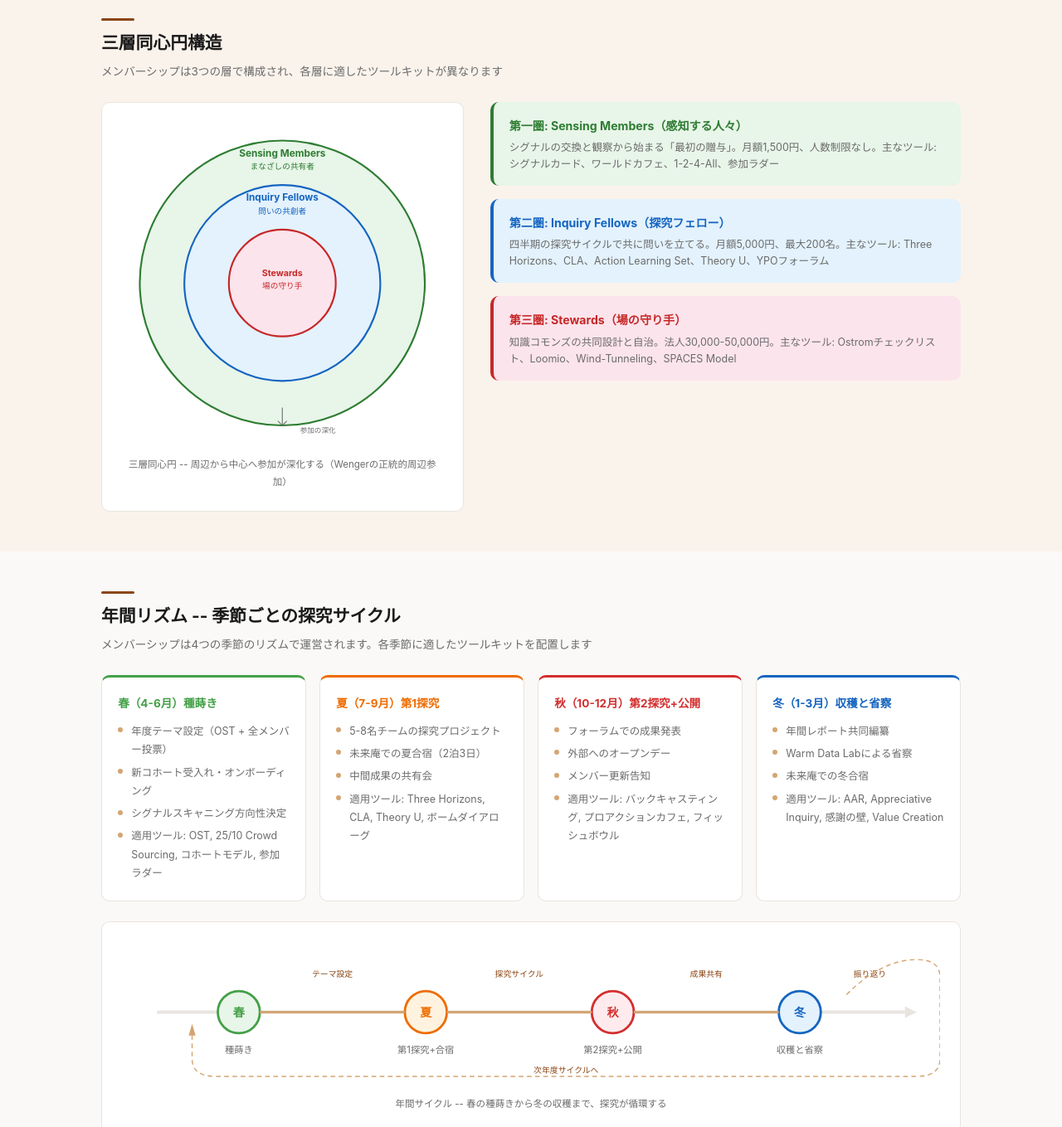
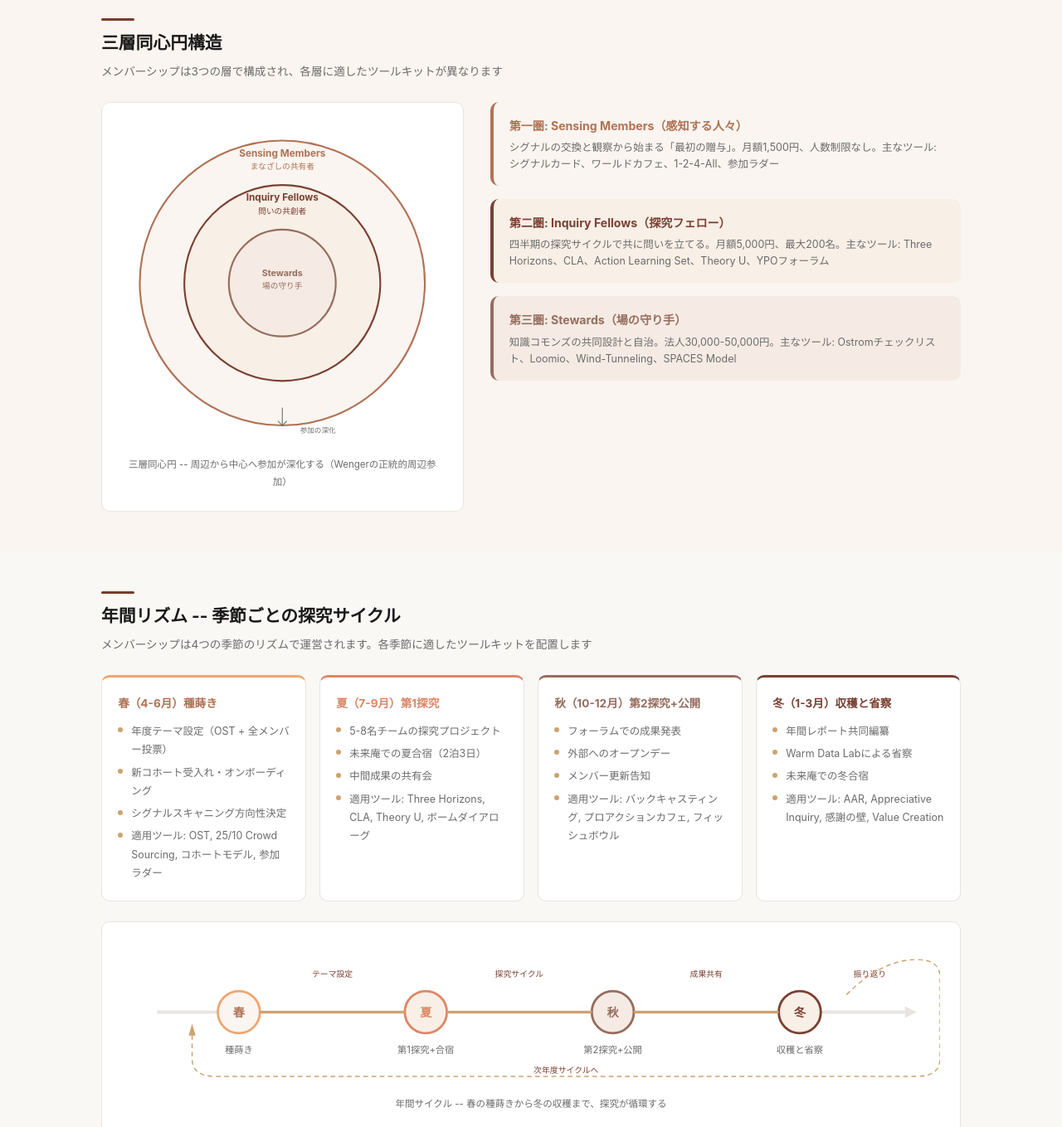
Before and after one commit to yuyanishimura0312/membership-toolkit, a plain HTML site: page index.html in a window 1280 px wide. Shown: the part 920-2279 px from the top of the page at 83% size. Drawn offline with Linux system fonts and the light colour scheme.

Commit message:
style: apply Miratuku CI guidelines to all colors and typography
Co-Authored-By: Claude Opus 4.6 (1M context) <noreply@anthropic.com>

```diff
--- a/index.html
+++ b/index.html
@@ -7,27 +7,43 @@
 <link rel="icon" href="https://esse-sense.com/favicon.ico">
 <style>
 :root {
-  --bg: #faf9f7;
+  /* Miratuku CI Colors */
+  --bg: #faf8f5;
   --card: #ffffff;
   --text: #1a1a1a;
   --text-muted: #6b6b6b;
-  --accent: #8b4513;
-  --accent-soft: #d4a574;
-  --accent-bg: #f5ede4;
-  --accent-light: #faf3ec;
+  --accent: #783c28;
+  --accent-soft: #CEA26F;
+  --accent-bg: #f8efe6;
+  --accent-light: #faf5f0;
   --border: #e8e4df;
   --shadow: 0 1px 3px rgba(0,0,0,0.06);
   --shadow-md: 0 4px 12px rgba(0,0,0,0.08);
   --radius: 10px;
   --max-width: 1100px;
-  --tier1: #2e7d32; --tier1-bg: #e8f5e9;
-  --tier2: #1565c0; --tier2-bg: #e3f2fd;
-  --tier3: #c62828; --tier3-bg: #fce4ec;
-  --cat-community: #6d4c41; --cat-foresight: #0277bd; --cat-dialogue: #00695c;
-  --cat-commons: #4527a0; --cat-engagement: #bf360c;
+  /* Tier colors from CI palette */
+  --tier1: #B07256; --tier1-bg: #faf5f0;
+  --tier2: #7A4033; --tier2-bg: #f8efe6;
+  --tier3: #966D5E; --tier3-bg: #f5ebe4;
+  /* Category colors from CI 12-color palette */
+  --cat-community: #7A4033; --cat-foresight: #B07256; --cat-dialogue: #DC8766;
+  --cat-commons: #966D5E; --cat-engagement: #CEA26F;
+  /* CI named colors for reference */
+  --ci-golden-orange: #F0A671;
+  --ci-light-beige: #F2C792;
+  --ci-warm-beige: #F1C189;
+  --ci-camel: #CEA26F;
+  --ci-pale-peach: #F8CDAC;
+  --ci-sand-gold: #F0BE83;
+  --ci-soft-salmon: #EFC4A4;
+  --ci-rose-peach: #F7BEA2;
+  --ci-terracotta: #DC8766;
+  --ci-amber-brown: #B07256;
+  --ci-warm-brown: #966D5E;
+  --ci-deep-brown: #7A4033;
 }
 * { margin: 0; padding: 0; box-sizing: border-box; }
-body { font-family: 'Hiragino Kaku Gothic ProN','Noto Sans JP',-apple-system,sans-serif; background: var(--bg); color: var(--text); line-height: 1.8; font-size: 15px; }
+body { font-family: -apple-system,BlinkMacSystemFont,'Segoe UI',system-ui,'Hiragino Kaku Gothic ProN','Noto Sans JP',sans-serif; background: var(--bg); color: var(--text); line-height: 1.8; font-size: 15px; }
 
 /* === Header === */
 .header { background: var(--card); border-bottom: 1px solid var(--border); padding: .75rem 2rem; position: sticky; top: 0; z-index: 100; }
@@ -219,34 +235,34 @@ body { font-family: 'Hiragino Kaku Gothic ProN','Noto Sans JP',-apple-system,san
         <!-- Background -->
         <rect x="0" y="0" width="400" height="320" fill="none"/>
         <!-- Center circle -->
-        <circle cx="200" cy="160" r="45" fill="#f5ede4" stroke="#8b4513" stroke-width="2"/>
-        <text x="200" y="155" text-anchor="middle" font-size="10" font-weight="700" fill="#8b4513">認識的</text>
-        <text x="200" y="168" text-anchor="middle" font-size="10" font-weight="700" fill="#8b4513">共同体</text>
+        <circle cx="200" cy="160" r="45" fill="#f8efe6" stroke="#7A4033" stroke-width="2"/>
+        <text x="200" y="155" text-anchor="middle" font-size="10" font-weight="700" fill="#7A4033">認識的</text>
+        <text x="200" y="168" text-anchor="middle" font-size="10" font-weight="700" fill="#7A4033">共同体</text>
         <!-- Category nodes -->
-        <circle cx="200" cy="40" r="32" fill="#efebe9" stroke="#6d4c41" stroke-width="2"/>
-        <text x="200" y="37" text-anchor="middle" font-size="9" font-weight="600" fill="#6d4c41">共同体</text>
-        <text x="200" y="48" text-anchor="middle" font-size="9" font-weight="600" fill="#6d4c41">構築</text>
-        <line x1="200" y1="72" x2="200" y2="115" stroke="#6d4c41" stroke-width="1.5" stroke-dasharray="4,3"/>
-
-        <circle cx="352" cy="100" r="32" fill="#e1f5fe" stroke="#0277bd" stroke-width="2"/>
-        <text x="352" y="95" text-anchor="middle" font-size="8" font-weight="600" fill="#0277bd">フォーサイト</text>
-        <text x="352" y="107" text-anchor="middle" font-size="8" font-weight="600" fill="#0277bd">シグナル</text>
-        <line x1="325" y1="120" x2="242" y2="145" stroke="#0277bd" stroke-width="1.5" stroke-dasharray="4,3"/>
-
-        <circle cx="320" cy="260" r="32" fill="#e0f2f1" stroke="#00695c" stroke-width="2"/>
-        <text x="320" y="255" text-anchor="middle" font-size="8" font-weight="600" fill="#00695c">対話</text>
-        <text x="320" y="267" text-anchor="middle" font-size="8" font-weight="600" fill="#00695c">ファシリテーション</text>
-        <line x1="295" y1="242" x2="235" y2="192" stroke="#00695c" stroke-width="1.5" stroke-dasharray="4,3"/>
-
-        <circle cx="80" cy="260" r="32" fill="#ede7f6" stroke="#4527a0" stroke-width="2"/>
-        <text x="80" y="255" text-anchor="middle" font-size="9" font-weight="600" fill="#4527a0">知識</text>
-        <text x="80" y="267" text-anchor="middle" font-size="9" font-weight="600" fill="#4527a0">コモンズ</text>
-        <line x1="105" y1="240" x2="168" y2="190" stroke="#4527a0" stroke-width="1.5" stroke-dasharray="4,3"/>
-
-        <circle cx="48" cy="100" r="32" fill="#fbe9e7" stroke="#bf360c" stroke-width="2"/>
-        <text x="48" y="93" text-anchor="middle" font-size="8" font-weight="600" fill="#bf360c">エンゲージ</text>
-        <text x="48" y="105" text-anchor="middle" font-size="8" font-weight="600" fill="#bf360c">メント</text>
-        <line x1="75" y1="118" x2="158" y2="148" stroke="#bf360c" stroke-width="1.5" stroke-dasharray="4,3"/>
+        <circle cx="200" cy="40" r="32" fill="#faf5f0" stroke="#7A4033" stroke-width="2"/>
+        <text x="200" y="37" text-anchor="middle" font-size="9" font-weight="600" fill="#7A4033">共同体</text>
+        <text x="200" y="48" text-anchor="middle" font-size="9" font-weight="600" fill="#7A4033">構築</text>
+        <line x1="200" y1="72" x2="200" y2="115" stroke="#7A4033" stroke-width="1.5" stroke-dasharray="4,3"/>
+
+        <circle cx="352" cy="100" r="32" fill="#faf5f0" stroke="#B07256" stroke-width="2"/>
+        <text x="352" y="95" text-anchor="middle" font-size="8" font-weight="600" fill="#B07256">フォーサイト</text>
+        <text x="352" y="107" text-anchor="middle" font-size="8" font-weight="600" fill="#B07256">シグナル</text>
+        <line x1="325" y1="120" x2="242" y2="145" stroke="#B07256" stroke-width="1.5" stroke-dasharray="4,3"/>
+
+        <circle cx="320" cy="260" r="32" fill="#faf5f0" stroke="#DC8766" stroke-width="2"/>
+        <text x="320" y="255" text-anchor="middle" font-size="8" font-weight="600" fill="#DC8766">対話</text>
+        <text x="320" y="267" text-anchor="middle" font-size="8" font-weight="600" fill="#DC8766">ファシリテーション</text>
+        <line x1="295" y1="242" x2="235" y2="192" stroke="#DC8766" stroke-width="1.5" stroke-dasharray="4,3"/>
+
+        <circle cx="80" cy="260" r="32" fill="#f5ebe4" stroke="#966D5E" stroke-width="2"/>
+        <text x="80" y="255" text-anchor="middle" font-size="9" font-weight="600" fill="#966D5E">知識</text>
+        <text x="80" y="267" text-anchor="middle" font-size="9" font-weight="600" fill="#966D5E">コモンズ</text>
+        <line x1="105" y1="240" x2="168" y2="190" stroke="#966D5E" stroke-width="1.5" stroke-dasharray="4,3"/>
+
+        <circle cx="48" cy="100" r="32" fill="#f8efe6" stroke="#CEA26F" stroke-width="2"/>
+        <text x="48" y="93" text-anchor="middle" font-size="8" font-weight="600" fill="#CEA26F">エンゲージ</text>
+        <text x="48" y="105" text-anchor="middle" font-size="8" font-weight="600" fill="#CEA26F">メント</text>
+        <line x1="75" y1="118" x2="158" y2="148" stroke="#CEA26F" stroke-width="1.5" stroke-dasharray="4,3"/>
       </svg>
       <div class="diagram-caption">5カテゴリの関係図 -- すべてが「認識的共同体」を中心に連動する</div>
     </div>
@@ -266,17 +282,17 @@ body { font-family: 'Hiragino Kaku Gothic ProN','Noto Sans JP',-apple-system,san
         <!-- Concentric circles diagram -->
         <svg viewBox="0 0 360 360" xmlns="http://www.w3.org/2000/svg">
           <!-- Outer ring -->
-          <circle cx="180" cy="180" r="160" fill="#e8f5e9" stroke="#2e7d32" stroke-width="2"/>
-          <text x="180" y="38" text-anchor="middle" font-size="11" font-weight="700" fill="#2e7d32">Sensing Members</text>
-          <text x="180" y="52" text-anchor="middle" font-size="9" fill="#2e7d32">まなざしの共有者</text>
+          <circle cx="180" cy="180" r="160" fill="#faf5f0" stroke="#B07256" stroke-width="2"/>
+          <text x="180" y="38" text-anchor="middle" font-size="11" font-weight="700" fill="#B07256">Sensing Members</text>
+          <text x="180" y="52" text-anchor="middle" font-size="9" fill="#B07256">まなざしの共有者</text>
           <!-- Middle ring -->
-          <circle cx="180" cy="180" r="110" fill="#e3f2fd" stroke="#1565c0" stroke-width="2"/>
-          <text x="180" y="88" text-anchor="middle" font-size="11" font-weight="700" fill="#1565c0">Inquiry Fellows</text>
-          <text x="180" y="102" text-anchor="middle" font-size="9" fill="#1565c0">問いの共創者</text>
+          <circle cx="180" cy="180" r="110" fill="#f8efe6" stroke="#7A4033" stroke-width="2"/>
+          <text x="180" y="88" text-anchor="middle" font-size="11" font-weight="700" fill="#7A4033">Inquiry Fellows</text>
+          <text x="180" y="102" text-anchor="middle" font-size="9" fill="#7A4033">問いの共創者</text>
           <!-- Inner ring -->
-          <circle cx="180" cy="180" r="60" fill="#fce4ec" stroke="#c62828" stroke-width="2"/>
-          <text x="180" y="172" text-anchor="middle" font-size="10" font-weight="700" fill="#c62828">Stewards</text>
-          <text x="180" y="186" text-anchor="middle" font-size="9" fill="#c62828">場の守り手</text>
+          <circle cx="180" cy="180" r="60" fill="#f5ebe4" stroke="#966D5E" stroke-width="2"/>
+          <text x="180" y="172" text-anchor="middle" font-size="10" font-weight="700" fill="#966D5E">Stewards</text>
+          <text x="180" y="186" text-anchor="middle" font-size="9" fill="#966D5E">場の守り手</text>
           <!-- Arrow: outer to inner -->
           <path d="M180 320 L180 340 L175 335 M180 340 L185 335" stroke="#6b6b6b" stroke-width="1" fill="none"/>
           <text x="200" y="348" font-size="8" fill="#6b6b6b">参加の深化</text>
@@ -309,8 +325,8 @@ body { font-family: 'Hiragino Kaku Gothic ProN','Noto Sans JP',-apple-system,san
     <p>メンバーシップは4つの季節のリズムで運営されます。各季節に適したツールキットを配置します</p>
   </div>
   <div class="season-grid">
-    <div class="season-card" style="border-top-color: #43a047;">
-      <h4 style="color: #43a047;">春（4-6月）種蒔き</h4>
+    <div class="season-card" style="border-top-color: #F0A671;">
+      <h4 style="color: #B07256;">春（4-6月）種蒔き</h4>
       <ul>
         <li>年度テーマ設定（OST + 全メンバー投票）</li>
         <li>新コホート受入れ・オンボーディング</li>
@@ -318,8 +334,8 @@ body { font-family: 'Hiragino Kaku Gothic ProN','Noto Sans JP',-apple-system,san
         <li>適用ツール: OST, 25/10 Crowd Sourcing, コホートモデル, 参加ラダー</li>
       </ul>
     </div>
-    <div class="season-card" style="border-top-color: #ef6c00;">
-      <h4 style="color: #ef6c00;">夏（7-9月）第1探究</h4>
+    <div class="season-card" style="border-top-color: #DC8766;">
+      <h4 style="color: #DC8766;">夏（7-9月）第1探究</h4>
       <ul>
         <li>5-8名チームの探究プロジェクト</li>
         <li>未来庵での夏合宿（2泊3日）</li>
@@ -327,8 +343,8 @@ body { font-family: 'Hiragino Kaku Gothic ProN','Noto Sans JP',-apple-system,san
         <li>適用ツール: Three Horizons, CLA, Theory U, ボームダイアローグ</li>
       </ul>
     </div>
-    <div class="season-card" style="border-top-color: #d32f2f;">
-      <h4 style="color: #d32f2f;">秋（10-12月）第2探究+公開</h4>
+    <div class="season-card" style="border-top-color: #966D5E;">
+      <h4 style="color: #966D5E;">秋（10-12月）第2探究+公開</h4>
       <ul>
         <li>フォーラムでの成果発表</li>
         <li>外部へのオープンデー</li>
@@ -336,8 +352,8 @@ body { font-family: 'Hiragino Kaku Gothic ProN','Noto Sans JP',-apple-system,san
         <li>適用ツール: バックキャスティング, プロアクションカフェ, フィッシュボウル</li>
       </ul>
     </div>
-    <div class="season-card" style="border-top-color: #1565c0;">
-      <h4 style="color: #1565c0;">冬（1-3月）収穫と省察</h4>
+    <div class="season-card" style="border-top-color: #7A4033;">
+      <h4 style="color: #7A4033;">冬（1-3月）収穫と省察</h4>
       <ul>
         <li>年間レポート共同編纂</li>
         <li>Warm Data Labによる省察</li>
@@ -352,37 +368,37 @@ body { font-family: 'Hiragino Kaku Gothic ProN','Noto Sans JP',-apple-system,san
       <line x1="30" y1="60" x2="670" y2="60" stroke="#e8e4df" stroke-width="3"/>
       <polygon points="670,55 680,60 670,65" fill="#e8e4df"/>
       <!-- Season markers -->
-      <circle cx="100" cy="60" r="18" fill="#e8f5e9" stroke="#43a047" stroke-width="2"/>
-      <text x="100" y="64" text-anchor="middle" font-size="10" font-weight="700" fill="#43a047">春</text>
+      <circle cx="100" cy="60" r="18" fill="#faf5f0" stroke="#F0A671" stroke-width="2"/>
+      <text x="100" y="64" text-anchor="middle" font-size="10" font-weight="700" fill="#B07256">春</text>
       <text x="100" y="95" text-anchor="middle" font-size="8" fill="#6b6b6b">種蒔き</text>
 
-      <circle cx="260" cy="60" r="18" fill="#fff3e0" stroke="#ef6c00" stroke-width="2"/>
-      <text x="260" y="64" text-anchor="middle" font-size="10" font-weight="700" fill="#ef6c00">夏</text>
+      <circle cx="260" cy="60" r="18" fill="#f8efe6" stroke="#DC8766" stroke-width="2"/>
+      <text x="260" y="64" text-anchor="middle" font-size="10" font-weight="700" fill="#DC8766">夏</text>
       <text x="260" y="95" text-anchor="middle" font-size="8" fill="#6b6b6b">第1探究+合宿</text>
 
-      <circle cx="420" cy="60" r="18" fill="#ffebee" stroke="#d32f2f" stroke-width="2"/>
-      <text x="420" y="64" text-anchor="middle" font-size="10" font-weight="700" fill="#d32f2f">秋</text>
+      <circle cx="420" cy="60" r="18" fill="#f5ebe4" stroke="#966D5E" stroke-width="2"/>
+      <text x="420" y="64" text-anchor="middle" font-size="10" font-weight="700" fill="#966D5E">秋</text>
       <text x="420" y="95" text-anchor="middle" font-size="8" fill="#6b6b6b">第2探究+公開</text>
 
-      <circle cx="580" cy="60" r="18" fill="#e3f2fd" stroke="#1565c0" stroke-width="2"/>
-      <text x="580" y="64" text-anchor="middle" font-size="10" font-weight="700" fill="#1565c0">冬</text>
+      <circle cx="580" cy="60" r="18" fill="#f8efe6" stroke="#7A4033" stroke-width="2"/>
+      <text x="580" y="64" text-anchor="middle" font-size="10" font-weight="700" fill="#7A4033">冬</text>
       <text x="580" y="95" text-anchor="middle" font-size="8" fill="#6b6b6b">収穫と省察</text>
 
       <!-- Connecting lines -->
-      <line x1="118" y1="60" x2="242" y2="60" stroke="#d4a574" stroke-width="2"/>
-      <line x1="278" y1="60" x2="402" y2="60" stroke="#d4a574" stroke-width="2"/>
-      <line x1="438" y1="60" x2="562" y2="60" stroke="#d4a574" stroke-width="2"/>
+      <line x1="118" y1="60" x2="242" y2="60" stroke="#CEA26F" stroke-width="2"/>
+      <line x1="278" y1="60" x2="402" y2="60" stroke="#CEA26F" stroke-width="2"/>
+      <line x1="438" y1="60" x2="562" y2="60" stroke="#CEA26F" stroke-width="2"/>
 
       <!-- Phase labels top -->
-      <text x="180" y="30" text-anchor="middle" font-size="7" fill="#8b4513">テーマ設定</text>
-      <text x="340" y="30" text-anchor="middle" font-size="7" fill="#8b4513">探究サイクル</text>
-      <text x="500" y="30" text-anchor="middle" font-size="7" fill="#8b4513">成果共有</text>
-      <text x="640" y="30" text-anchor="middle" font-size="7" fill="#8b4513">振り返り</text>
+      <text x="180" y="30" text-anchor="middle" font-size="7" fill="#7A4033">テーマ設定</text>
+      <text x="340" y="30" text-anchor="middle" font-size="7" fill="#7A4033">探究サイクル</text>
+      <text x="500" y="30" text-anchor="middle" font-size="7" fill="#7A4033">成果共有</text>
+      <text x="640" y="30" text-anchor="middle" font-size="7" fill="#7A4033">振り返り</text>
 
       <!-- Return arrow -->
-      <path d="M620 45 Q650 15 680 15 Q700 15 700 30 L700 100 Q700 115 680 115 L80 115 Q60 115 60 100 L60 78" stroke="#d4a574" stroke-width="1" fill="none" stroke-dasharray="4,3"/>
-      <polygon points="57,80 60,70 63,80" fill="#d4a574"/>
-      <text x="380" y="112" text-anchor="middle" font-size="7" fill="#8b4513">次年度サイクルへ</text>
+      <path d="M620 45 Q650 15 680 15 Q700 15 700 30 L700 100 Q700 115 680 115 L80 115 Q60 115 60 100 L60 78" stroke="#CEA26F" stroke-width="1" fill="none" stroke-dasharray="4,3"/>
+      <polygon points="57,80 60,70 63,80" fill="#CEA26F"/>
+      <text x="380" y="112" text-anchor="middle" font-size="7" fill="#7A4033">次年度サイクルへ</text>
     </svg>
     <div class="diagram-caption">年間サイクル -- 春の種蒔きから冬の収穫まで、探究が循環する</div>
   </div>
```
